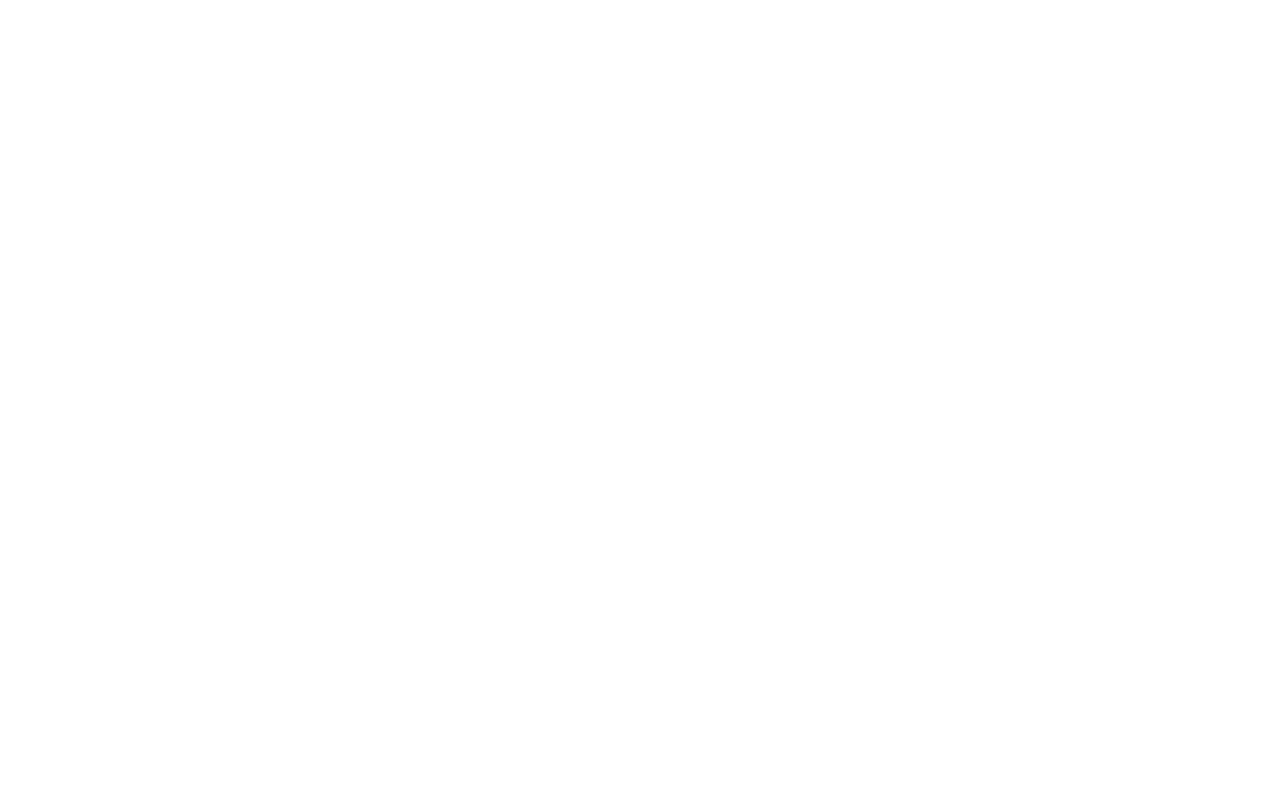
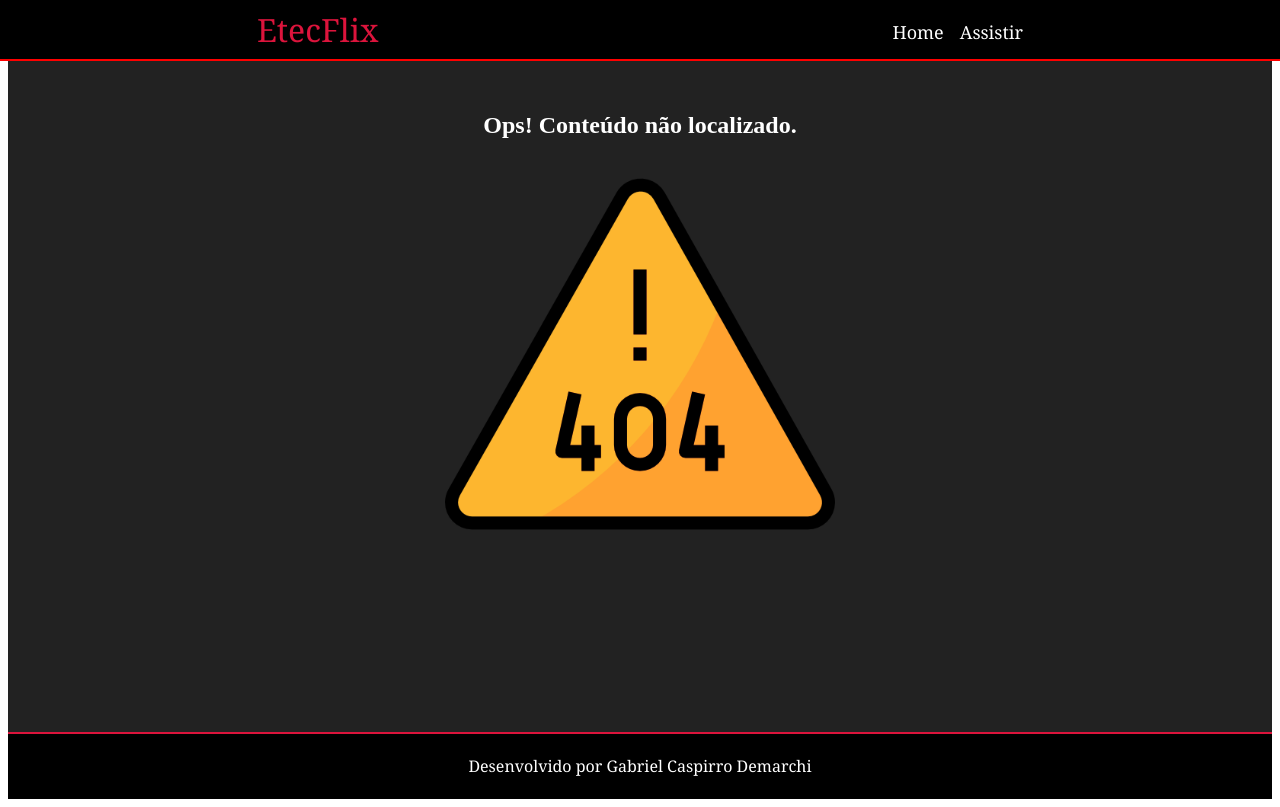
Before and after one commit to GabrielCaspirro/React-IW, a React (Create React App) app: page /watch/11NJB81im1Q in a window 1280 px wide. Before the commit this address had no page. Built offline with nearby package versions, Linux system fonts and the light colour scheme.

Commit message:
melhora css

```diff
--- a/src/components/Category/Category.module.css
+++ b/src/components/Category/Category.module.css
@@ -8,3 +8,7 @@
     justify-content: center;
     gap: 5px;
 }
+
+.category h2{
+    padding-block: 1rem;
+}
--- a/src/components/Container/Container.module.css
+++ b/src/components/Container/Container.module.css
@@ -4,6 +4,6 @@
     background-color: #191919;
     color:white;
     margin: 0;
-    padding-block:1rem;
+    padding-block:1.5rem;
     text-align: center;
 }
--- a/src/components/Footer/footer.module.css
+++ b/src/components/Footer/footer.module.css
@@ -1,19 +1,19 @@
 .footer{
-    left:0;
-    position: fixed ;
-    bottom:0;
     width:100%;
     color:white;
     background-color:black;
     display:flex;
     align-items: center;
     justify-content:center;
-    height:35px;
+    height:40px;
     border-top:2px solid crimson;
     padding-block: 0.5rem;
+    height: 100%;
+    margin: 0;
+
 }
 .footer h2{
     font-family: Cambria, Cochin, Georgia, Times, 'Times New Roman', serif;
     font-size: 1rem;
-    font-weight: 500%;
+    font-weight: 500;
 }
--- /dev/null
+++ b/src/pages/PageNotFound/index.js
@@ -0,0 +1,19 @@
+import styles from "./pagenotfound.module.css"
+import Header from "../../components/Header/index"
+import Footer from "../../components/Footer/index"
+import NotFound from "./not_Found.png"
+
+function PageNotFound(){
+    return(
+        <>
+            <Header/>
+                <section className={styles.container}>
+                    <h1>Ops! Conteúdo não localizado.</h1>
+                    <img src={NotFound} width="390" alt="logo de página não localizada"/>
+                </section>
+            <Footer/>
+        </>
+    );
+}
+
+export default PageNotFound;
--- a/src/pages/PageNotFound/pagenotfound.module.css
+++ b/src/pages/PageNotFound/pagenotfound.module.css
@@ -0,0 +1,8 @@
+.container{
+    padding-top: 84px;
+    width: 100%;
+    height: 80vh;
+    background-color: #222;
+    color: #fff;
+    text-align: center;
+}
--- a/src/routes.js
+++ b/src/routes.js
@@ -1,6 +1,7 @@
 import { BrowserRouter, Routes, Route } from "react-router-dom";
 import Home from "./pages/Home";
 import Watch from "./pages/Watch";
+import PageNotFound from "./pages/PageNotFound"
 
 
 function AppRoutes(){
@@ -9,6 +10,7 @@
             <Routes>
                 <Route path="/" element={<Home/>}></Route>
                 <Route path="/watch" element={<Watch/>}></Route>
+                <Route path="*" element={<PageNotFound/>}></Route>
             </Routes>
         </BrowserRouter>
     )
```
Also changed, not shown: src/pages/PageNotFound/indes.js (deleted, +0 -12 lines), src/pages/PageNotFound/not_Found.png (added).
